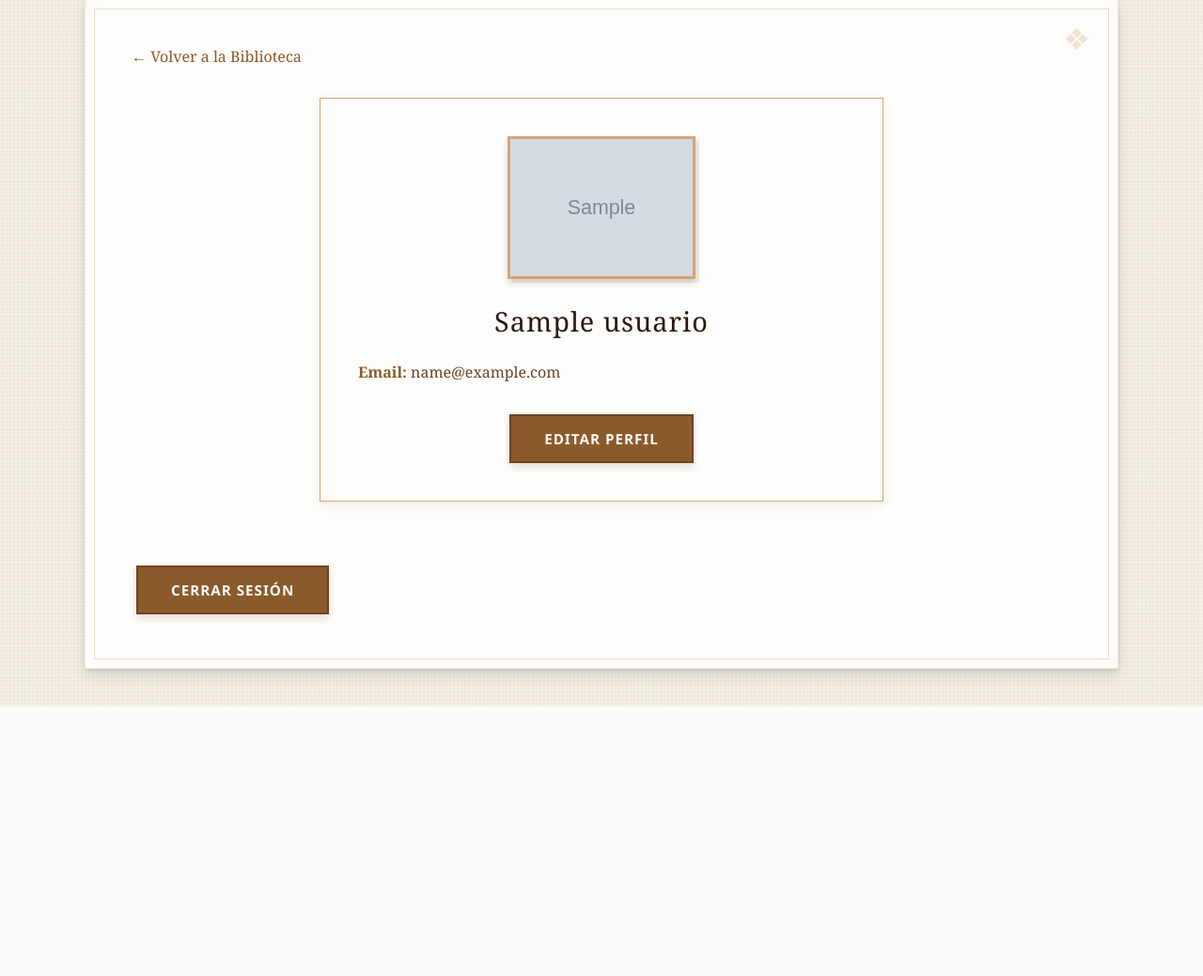
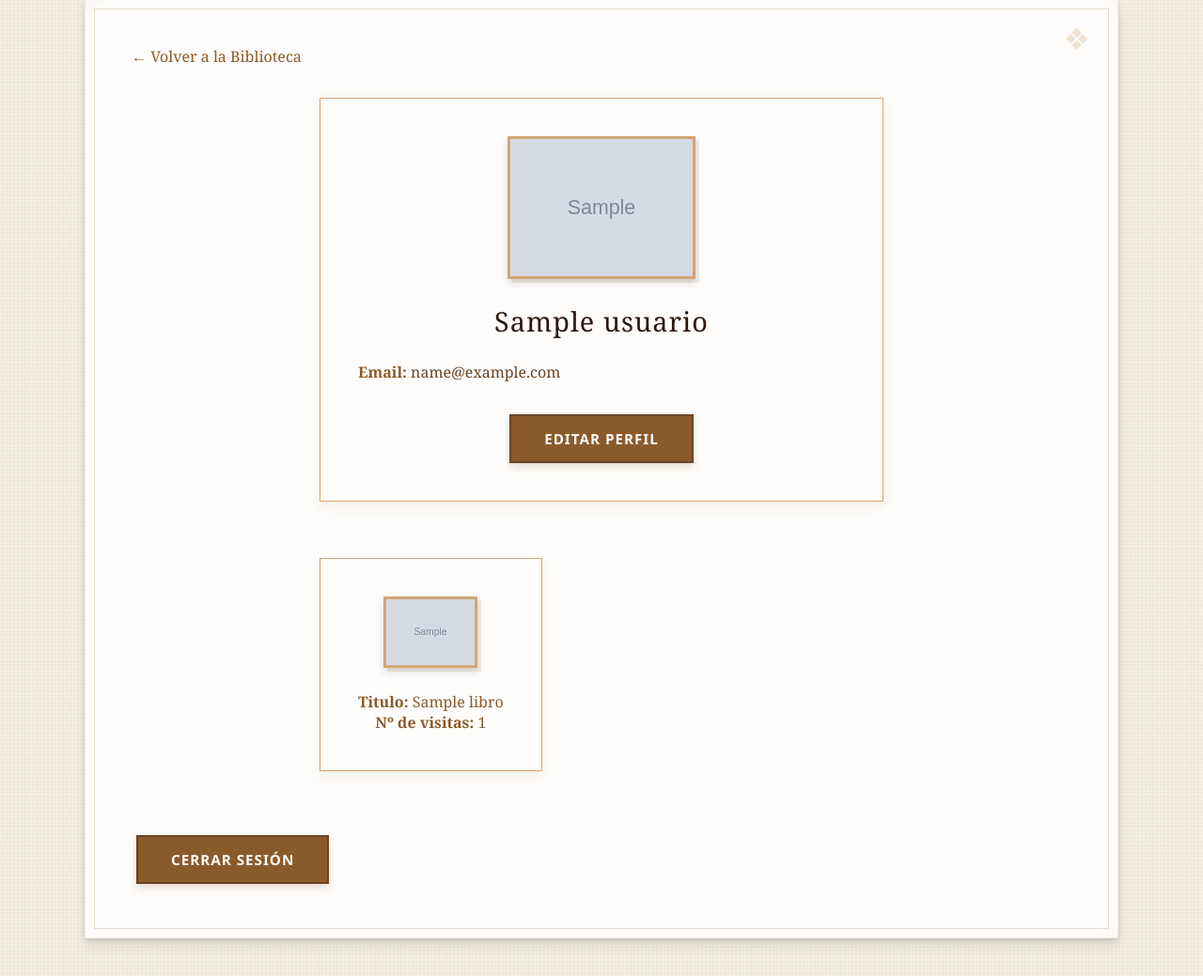
Before and after one commit to Claudiahg97/Biblioteca-Online-AJAX, a PHP site: page /Biblioteca-Online/php/mostrarUsuario.php in a window 1280 px wide. Shown: the part 91-1130 px from the top of the page at 94% size. Before the commit the page ends 843 px from the top, so only its background shows below. Run offline with PHP 8.4, Linux system fonts and the light colour scheme; the visitor is signed in with stand-in values (Sample User, id 1); tables that the repository leaves empty hold one stand-in row (values such as "Sample post"); grey boxes marked "Sample" are stand-in pictures.

Commit message:
Ya funciona las visitas, y en el perfil del creador muestra la visitas de todos sus libros

```diff
--- a/php/mostrarLibro.php
+++ b/php/mostrarLibro.php
@@ -72,13 +72,16 @@ if (!$libro) {
                 <?php endif;
                 endif; ?>
 
+                <?php if (!empty($libro['visitas'])): ?>
+                    <p><strong>Visitas:</strong> <?php echo htmlspecialchars($libro['visitas']); ?></p>
+                <?php endif; ?>
+
                 <?php if (!empty($libro['descripcion'])): ?>
                     <div class="descripcion-completa">
                         <strong>Descripción:</strong><br><br>
                         <?php echo nl2br(htmlspecialchars($libro['descripcion'])); ?>
                     </div>
                 <?php endif; ?>
-
 
                 <div class="botones-accion">
                     <?php if (!empty($libro['link'])): ?>
--- a/php/mostrarUsuario.php
+++ b/php/mostrarUsuario.php
@@ -9,11 +9,17 @@ if (!isset($_SESSION['id_usuario'])) {
 
 $conn = require("conection.php");
 
+
 // Obtener el usuario actual
 $stmt_usuario = $conn->prepare("SELECT * FROM usuarios WHERE email = :email");
 $stmt_usuario->bindParam(':email', $_SESSION['email']);
 $stmt_usuario->execute();
 $usuario = $stmt_usuario->fetch(PDO::FETCH_ASSOC);
+
+$sql = "SELECT * FROM libros WHERE id_usuario = ?";
+$stmt = $conn->prepare($sql);
+$stmt->execute([$usuario['id']]);
+$libros = $stmt->fetchAll(PDO::FETCH_ASSOC);
 
 // Verificar si se encontró el usuario
 if (!$usuario) {
@@ -61,6 +67,24 @@ if (!$usuario) {
                 </div>
             </div>
         </div>
+        <div>
+            <?php if (count($libros) > 0): ?>
+                <div class="libro-detalle-container">
+                    <?php foreach ($libros as $libro): ?>
+                        <div class="libro-card-detalle-usuario">
+                            <?php if (!empty($libro['img'])):
+                                $imagen = "../" . $libro['img'];?>
+                                <img src="<?php echo htmlspecialchars($imagen); ?>"
+                                    alt="Portada de <?php echo htmlspecialchars($libro['titulo']); ?>"
+                                    title="<?php echo htmlspecialchars($libro['titulo']); ?>">
+                                    <p><strong>Titulo:</strong> <?php echo htmlspecialchars($libro['titulo']); ?>
+                                    <p><strong>Nº de visitas:</strong> <?php echo htmlspecialchars($libro['visitas']); ?>
+                            <?php endif; ?>
+                        </div>
+                    <?php endforeach; ?>
+                </div>
+            <?php endif; ?>
+        </div>
 
         <form action="cierre.php" method="POST" class="form-inline" style="text-align: center; margin-top: 30px;">
             <input type="submit" name="cerrar" value="Cerrar Sesión">
--- a/style/style.css
+++ b/style/style.css
@@ -911,3 +911,27 @@ body {
         font-size: 14px;
     }
 }
+
+.libro-card-detalle-usuario {
+    background: #fefdfb;
+    border: 1px solid #d4a574;
+    padding: 40px;
+    box-shadow: 0 4px 12px rgba(139, 90, 43, 0.1);
+    text-align: center;
+    margin: 30px 0;
+    color: #8b5a2b;
+    display: inline-block;
+}
+
+.libro-card-detalle-usuario img {
+    width: 100%;
+    max-width: 100px;
+    height: auto;
+    object-fit: cover;
+    margin: 0 auto 25px;
+    border: 3px solid #d4a574;
+    box-shadow:
+        4px 4px 0 rgba(139, 90, 43, 0.1),
+        0 4px 8px rgba(0, 0, 0, 0.15);
+    display: block;
+}
```
Also changed, not shown: uploads/b21cb3a5c61f691bcd3d2b5d34867b571dadc5c1a9b914c39f78eef42f98e826.jpg (added), uploads/ff9c99e435f7d96cc92c36c1d33f7236f6c86fc23fb555c5a03c1c03fadf3bfa.jpg (added).
